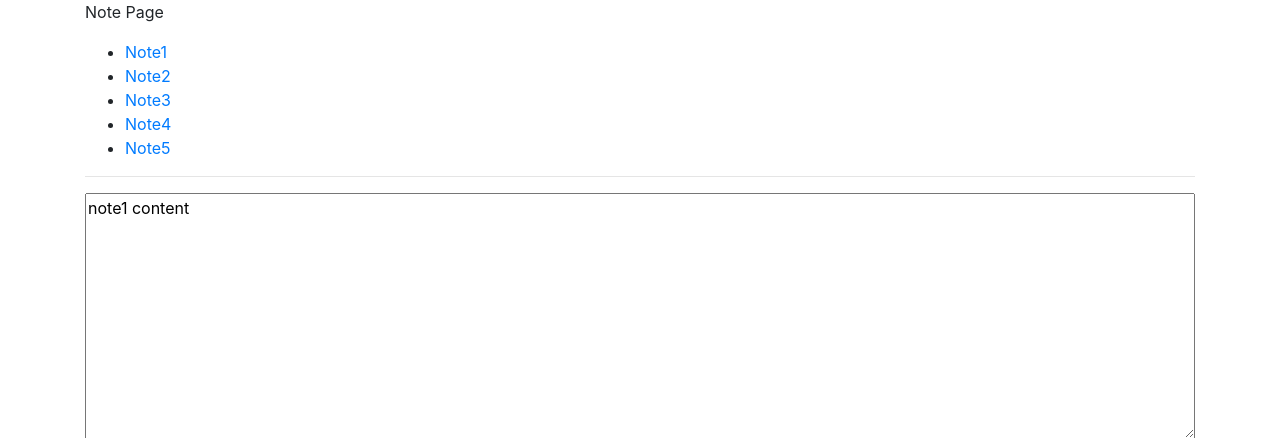
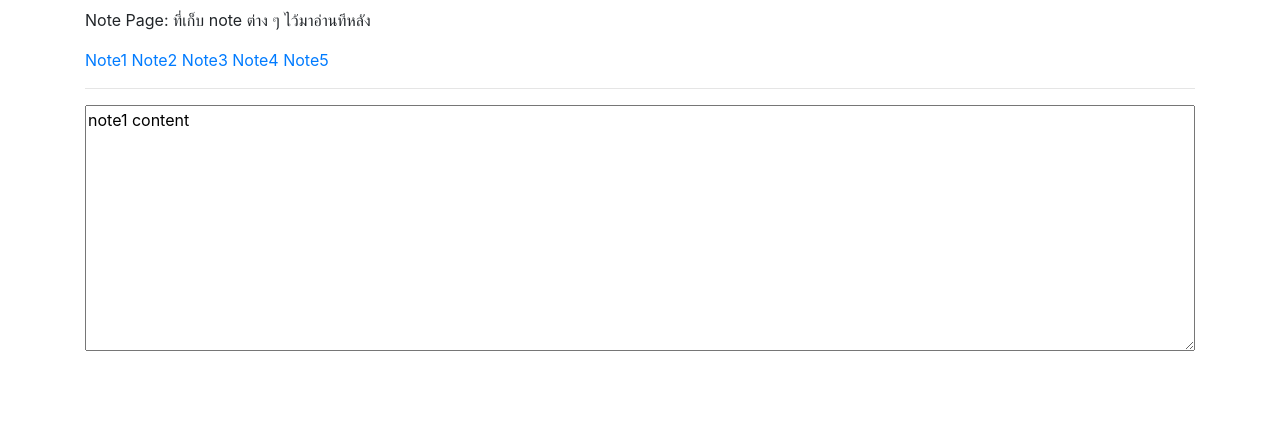
Before and after one commit to NirushaaaR/VulnerableWebsite, a Flask app: page /?file=note1.txt in a window 1280 px wide. Shown: the top 438 px of the page. Run offline with Flask 2, Linux system fonts and the light colour scheme.

Commit message:
update lfi note

```diff
--- a/lfi/app/main.py
+++ b/lfi/app/main.py
@@ -14,6 +14,10 @@ def index():
             note_content = open(note_name).read()
     except FileNotFoundError:
         note_content = "ไม่มี Note นั้นอยู่!!"
+    except IsADirectoryError:
+        note_content = f"{note_name} ไม่ใช่ File"
+    except:
+        note_content = "มีข้อผิดพลาดเกินขึ้น"
     return render_template("index.html", note_content=note_content)
 
 
--- /dev/null
+++ b/lfi/app/note4.txt
@@ -0,0 +1 @@
+note3 content
--- /dev/null
+++ b/lfi/app/note5.txt
@@ -0,0 +1 @@
+note3 content
--- a/lfi/app/templates/index.html
+++ b/lfi/app/templates/index.html
@@ -11,18 +11,20 @@
 
 <body>
     <div class="container">
-        <p>Note Page</p>
-        <ul>
-            <li><a href="?file=note1.txt">Note1</a></li>
-            <li><a href="?file=note2.txt">Note2</a></li>
-            <li><a href="?file=note3.txt">Note3</a></li>
-            <li><a href="?file=note4.txt">Note4</a></li>
-            <li><a href="?file=note5.txt">Note5</a></li>
-        </ul>
+        <p class="mt-2">Note Page: ที่เก็บ note ต่าง ๆ ไว้มาอ่านทีหลัง</p>
+        <div>
+        <div class="d-inline"><a href="?file=note1.txt">Note1</a></div>
+        <div class="d-inline"><a href="?file=note2.txt">Note2</a></div>
+        <div class="d-inline"><a href="?file=note3.txt">Note3</a></div>
+        <div class="d-inline"><a href="?file=note4.txt">Note4</a></div>
+        <div class="d-inline"><a href="?file=note5.txt">Note5</a></div>
+        </div>
         <hr>
+        {% if note_content %}
         <div class="note-content">
             <textarea name="note-content" style="width: 100%;" rows="10">{{note_content}}</textarea>
         </div>
+        {% endif %}
     </div>
 </body>
 
```
Also changed, not shown: docker-compose.yml (+18 -18 lines).
